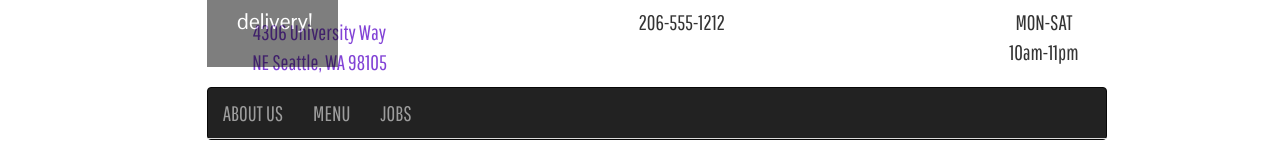
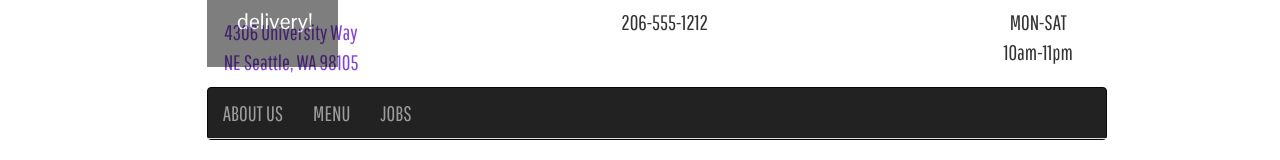
Before and after one commit to ninadang/dawgpizza2.0, a plain HTML site: page index.html in a window 1280 px wide. Shown: the part 138-298 px from the top of the page. Drawn offline with nearby package versions, Linux system fonts and the light colour scheme.

Commit message:
Adjusted row margin

```diff
--- a/css/styles.css
+++ b/css/styles.css
@@ -34,7 +34,7 @@ h2 {
 /*Top row and menu formatting*/
 .row {
 	margin-top: 5px;
-	margin-left: 6%;
+	margin-left: 3%;
 	text-align: center;
 }
 
```
